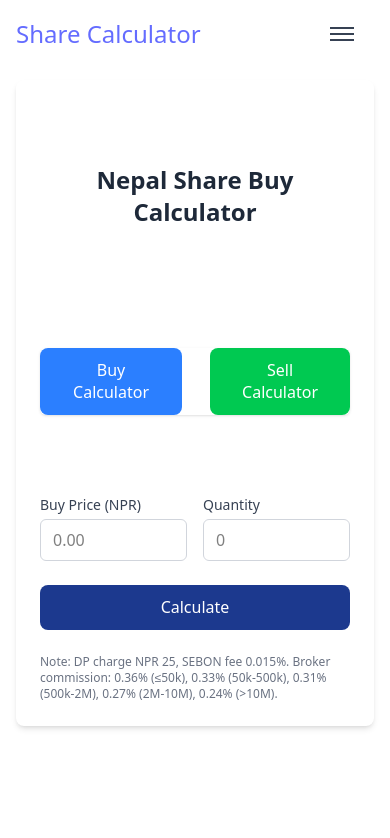
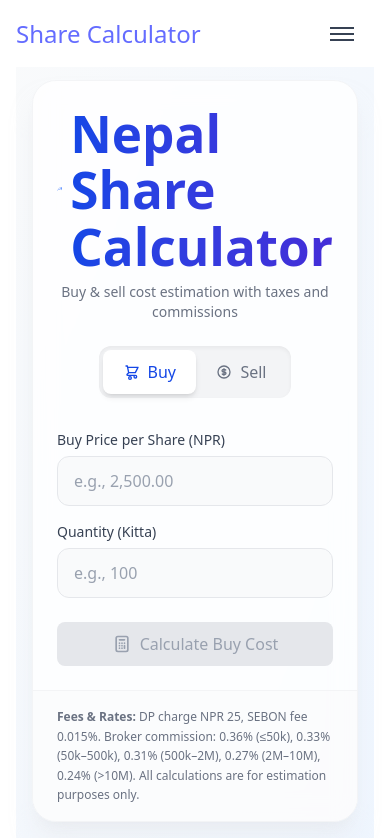
Before and after one commit to prakashydv01/Share-calculator, a React (Vite) app: page / in a window 390 px wide. Shown: the top 838 px of the page. Built offline with nearby package versions, Linux system fonts and the light colour scheme.

Commit message:
share calc ui change

```diff
--- a/src/components/calculator.jsx
+++ b/src/components/calculator.jsx
@@ -103,73 +103,93 @@ const NepalStockCalculator = () => {
   };
 
   return (
-
-      <main className="w-full px-0 py-8 font-sans bg-white-900 min-h-screen">
-      {/* SEO Metadata */}
-      <title>Share Calculator</title>
+    <main className="min-h-screen bg-gradient-to-br from-gray-50 to-blue-50 py-8 px-4 font-sans mt-8">
+      <title>Nepal Share Calculator</title>
       <meta
         name="description"
         content="Nepal Stock Buy/Sell Calculator - Calculate total costs, commissions, taxes, and net amounts for stock transactions in Nepal."
       />
-    <div className="max-w-md mx-auto bg-white rounded-lg shadow-md overflow-hidden md:max-w-2xl my-8">
-      <div className="p-6">
-        <h2 className="text-2xl font-bold text-gray-800 mb-30 mt-15 text-center">
-          Nepal Share {mode === 'buy' ? 'Buy' : 'Sell'} Calculator
-        </h2>
 
-        {/* Mode Toggle */}
-        <div className="flex justify-center mb-20">
-  <div className="inline-flex rounded-md shadow-sm">
+      <div className="max-w-lg mx-auto">
+        {/* Card Container */}
+        <div className="bg-white/80 backdrop-blur-md rounded-3xl shadow-xl shadow-gray-200/50 overflow-hidden border border-gray-100">
+          {/* Header */}
+          <div className="p-6 pb-0">
+            <div className="flex items-center justify-center mb-2">
+              <svg className="w-8 h-8 text-blue-600 mr-2" fill="none" viewBox="0 0 24 24" stroke="currentColor">
+                <path strokeLinecap="round" strokeLinejoin="round" strokeWidth={2} d="M13 7h8m0 0v8m0-8l-8 8-4-4-6 6" />
+              </svg>
+              <h1 className="text-2xl font-bold bg-clip-text text-transparent bg-gradient-to-r from-blue-700 to-indigo-700">
+                Nepal Share Calculator
+              </h1>
+            </div>
+            <p className="text-center text-sm text-gray-500 mb-6">
+              Buy & sell cost estimation with taxes and commissions
+            </p>
+
+            {/* Mode Toggle - Segmented Control Style */}
+            <div className="flex justify-center mb-8">
+              <div className="bg-gray-100 p-1 rounded-xl inline-flex shadow-inner">
                 <button
-      onClick={() => {setMode('buy'); setCalculated(false);}}
-      className={`px-4 py-2 mr-2 text-sm font-medium rounded-l-lg transition
-        ${mode === 'buy'
-          ? 'bg-blue-800 text-white'
-          : 'bg-blue-500 text-white'} !bg-blue-500`}
+                  onClick={() => { setMode('buy'); setCalculated(false); }}
+                  className={`px-6 py-2.5 text-sm font-semibold rounded-lg transition-all duration-200 flex items-center gap-2 ${
+                    mode === 'buy'
+                      ? 'bg-white text-blue-700 shadow-md'
+                      : 'text-gray-500 hover:text-gray-700'
+                  }`}
                 >
-      Buy Calculator
+                  <svg className="w-4 h-4" fill="none" viewBox="0 0 24 24" stroke="currentColor">
+                    <path strokeLinecap="round" strokeLinejoin="round" strokeWidth={2} d="M3 3h2l.4 2M7 13h10l4-8H5.4M7 13L5.4 5M7 13l-2.293 2.293c-.63.63-.184 1.707.707 1.707H17m0 0a2 2 0 100 4 2 2 0 000-4zm-8 2a2 2 0 100 4 2 2 0 000-4z" />
+                  </svg>
+                  Buy
                 </button>
                 <button
-      onClick={() => {setMode('sell'); setCalculated(false);}}
-      className={`px-4 py-2 ml-5 text-sm font-medium rounded-r-lg transition
-        ${mode === 'sell'
-          ? 'bg-green-600 text-white'
-          : 'bg-green-500 text-white'} !bg-green-500`}
+                  onClick={() => { setMode('sell'); setCalculated(false); }}
+                  className={`px-6 py-2.5 text-sm font-semibold rounded-lg transition-all duration-200 flex items-center gap-2 ${
+                    mode === 'sell'
+                      ? 'bg-white text-green-700 shadow-md'
+                      : 'text-gray-500 hover:text-gray-700'
+                  }`}
                 >
-      Sell Calculator
+                  <svg className="w-4 h-4" fill="none" viewBox="0 0 24 24" stroke="currentColor">
+                    <path strokeLinecap="round" strokeLinejoin="round" strokeWidth={2} d="M12 8c-1.657 0-3 .895-3 2s1.343 2 3 2 3 .895 3 2-1.343 2-3 2m0-8c1.11 0 2.08.402 2.599 1M12 8V7m0 1v8m0 0v1m0-1c-1.11 0-2.08-.402-2.599-1M21 12a9 9 0 11-18 0 9 9 0 0118 0z" />
+                  </svg>
+                  Sell
                 </button>
               </div>
             </div>
+          </div>
 
-
+          {/* Main Content */}
+          <div className="p-6 pt-0">
             {/* Buy Section */}
             {mode === 'buy' && (
               <div className="space-y-6">
-            <div className="grid grid-cols-2 gap-4">
+                <div className="grid grid-cols-1 sm:grid-cols-2 gap-4">
                   <div>
-                <label className="block text-sm font-medium text-gray-700 mb-1">
-                  Buy Price (NPR)
+                    <label className="block text-sm font-medium text-gray-700 mb-1.5">
+                      Buy Price per Share (NPR)
                     </label>
                     <input
                       type="text"
                       inputMode="decimal"
                       value={buyPrice}
-                  onChange={(e) => {setBuyPrice(e.target.value); setCalculated(false);}}
-                  className="w-full px-3 py-2 border border-gray-300 rounded-md focus:outline-none focus:ring-2 focus:ring-blue-500 text-black [appearance:textfield]"
-                  placeholder="0.00"
+                      onChange={(e) => { setBuyPrice(e.target.value); setCalculated(false); }}
+                      className="w-full px-4 py-3 bg-gray-50 border border-gray-200 rounded-xl focus:outline-none focus:ring-2 focus:ring-blue-500/30 focus:border-blue-500 text-gray-900 placeholder:text-gray-400 transition-all [appearance:textfield]"
+                      placeholder="e.g., 2,500.00"
                     />
                   </div>
                   <div>
-                <label className="block text-sm font-medium text-gray-700 mb-1">
-                  Quantity
+                    <label className="block text-sm font-medium text-gray-700 mb-1.5">
+                      Quantity (Kitta)
                     </label>
                     <input
                       type="text"
                       inputMode="numeric"
                       value={quantity}
-                  onChange={(e) => {setQuantity(e.target.value); setCalculated(false);}}
-                  className="w-full px-3 py-2 border border-gray-300 rounded-md focus:outline-none focus:ring-2 focus:ring-blue-500 text-black [appearance:textfield]"
-                  placeholder="0"
+                      onChange={(e) => { setQuantity(e.target.value); setCalculated(false); }}
+                      className="w-full px-4 py-3 bg-gray-50 border border-gray-200 rounded-xl focus:outline-none focus:ring-2 focus:ring-blue-500/30 focus:border-blue-500 text-gray-900 placeholder:text-gray-400 transition-all [appearance:textfield]"
+                      placeholder="e.g., 100"
                     />
                   </div>
                 </div>
@@ -177,38 +197,46 @@ const NepalStockCalculator = () => {
                 <button
                   onClick={handleCalculate}
                   disabled={!buyPrice || !quantity}
-              className={`w-full py-2 px-4 rounded-md text-white font-medium ${(!buyPrice || !quantity) ? 'bg-blue-900 cursor-not-allowed' : 'bg-blue-400 hover:bg-blue-400'}`}
+                  className={`w-full py-3.5 px-6 rounded-xl text-sm font-bold transition-all duration-200 flex items-center justify-center gap-2 ${
+                    !buyPrice || !quantity
+                      ? 'bg-gray-200 text-gray-400 cursor-not-allowed'
+                      : 'bg-gradient-to-r from-blue-600 to-blue-700 text-white shadow-lg shadow-blue-500/30 hover:shadow-blue-500/40 hover:-translate-y-0.5 active:translate-y-0'
+                  }`}
                 >
-              Calculate
+                  <svg className="w-5 h-5" fill="none" viewBox="0 0 24 24" stroke="currentColor">
+                    <path strokeLinecap="round" strokeLinejoin="round" strokeWidth={2} d="M9 7h6m0 10v-3m-3 3h.01M9 17h.01M9 14h.01M12 14h.01M15 11h.01M12 11h.01M9 11h.01M7 21h10a2 2 0 002-2V5a2 2 0 00-2-2H7a2 2 0 00-2 2v14a2 2 0 002 2z" />
+                  </svg>
+                  Calculate Buy Cost
                 </button>
 
                 {/* Buy Results */}
                 {calculated && (
-              <div className="mt-4 p-4 bg-blue-50 rounded-lg">
+                  <div className="mt-4 bg-gradient-to-br from-blue-50 to-blue-100/50 p-5 rounded-2xl border border-blue-200 shadow-inner">
+                    <h3 className="text-sm font-semibold text-blue-800 mb-4">Purchase Breakdown</h3>
                     <div className="space-y-3">
-                  <div className="flex justify-between">
-                    <span className="text-gray-700">Amount Before Commission:</span>
-                    <span className="font-medium text-gray-950">{formatNPR(calculateBuyDetails().amount)}</span>
+                      <div className="flex justify-between text-sm">
+                        <span className="text-gray-600">Amount (Excl. Fees)</span>
+                        <span className="font-medium text-gray-900">{formatNPR(calculateBuyDetails().amount)}</span>
                       </div>
-                  <div className="flex justify-between">
-                    <span className="text-gray-700">DP Charge:</span>
-                    <span className="font-medium text-gray-950">{formatNPR(DP_CHARGE)}</span>
+                      <div className="flex justify-between text-sm">
+                        <span className="text-gray-600">DP Charge</span>
+                        <span className="font-medium text-gray-900">{formatNPR(DP_CHARGE)}</span>
                       </div>
-                  <div className="flex justify-between">
-                    <span className="text-gray-700">SEBON Fee (0.015%):</span>
-                    <span className="font-medium text-gray-950">{formatNPR(calculateBuyDetails().sebonFeeAmount)}</span>
+                      <div className="flex justify-between text-sm">
+                        <span className="text-gray-600">SEBON Fee (0.015%)</span>
+                        <span className="font-medium text-gray-900">{formatNPR(calculateBuyDetails().sebonFeeAmount)}</span>
                       </div>
-                  <div className="flex justify-between">
-                    <span className="text-gray-700">Broker Commission:</span>
-                    <span className="font-medium text-gray-950">{formatNPR(calculateBuyDetails().commission)}</span>
+                      <div className="flex justify-between text-sm">
+                        <span className="text-gray-600">Broker Commission</span>
+                        <span className="font-medium text-gray-900">{formatNPR(calculateBuyDetails().commission)}</span>
                       </div>
-                  <div className="flex justify-between">
-                    <span className="text-gray-700">Actual Price Per Share (WACC):</span>
-                    <span className="font-medium text-gray-950">{formatNPR(calculateBuyDetails().actualPricePerShare)}</span>
+                      <div className="flex justify-between text-sm">
+                        <span className="text-gray-600">WACC Price/Share</span>
+                        <span className="font-medium text-blue-700">{formatNPR(calculateBuyDetails().actualPricePerShare)}</span>
                       </div>
-                  <div className="flex justify-between pt-3 mt-3 border-t border-blue-200">
-                    <span className="text-gray-700 font-semibold">Total Amount to Pay:</span>
-                    <span className="text-blue-700 font-bold">{formatNPR(calculateBuyDetails().totalAmount)}</span>
+                      <div className="pt-3 mt-3 border-t border-blue-200 flex justify-between">
+                        <span className="text-base font-semibold text-gray-800">Total Payable</span>
+                        <span className="text-lg font-bold text-blue-700">{formatNPR(calculateBuyDetails().totalAmount)}</span>
                       </div>
                     </div>
                   </div>
@@ -219,54 +247,54 @@ const NepalStockCalculator = () => {
             {/* Sell Section */}
             {mode === 'sell' && (
               <div className="space-y-6">
-            <div className="grid grid-cols-2 gap-4">
+                <div className="grid grid-cols-1 sm:grid-cols-2 gap-4">
                   <div>
-                <label className="block text-sm font-medium text-gray-700 mb-1">
-                  Sale Price (NPR)
+                    <label className="block text-sm font-medium text-gray-700 mb-1.5">
+                      Sale Price per Share (NPR)
                     </label>
                     <input
                       type="text"
                       inputMode="decimal"
                       value={sellPrice}
-                  onChange={(e) => {setSellPrice(e.target.value); setCalculated(false);}}
-                  className="w-full px-3 py-2 border border-gray-300 rounded-md focus:outline-none focus:ring-2 focus:ring-green-500 text-black [appearance:textfield]"
-                  placeholder="0.00"
+                      onChange={(e) => { setSellPrice(e.target.value); setCalculated(false); }}
+                      className="w-full px-4 py-3 bg-gray-50 border border-gray-200 rounded-xl focus:outline-none focus:ring-2 focus:ring-green-500/30 focus:border-green-500 text-gray-900 placeholder:text-gray-400 transition-all [appearance:textfield]"
+                      placeholder="e.g., 3,200.00"
                     />
                   </div>
                   <div>
-                <label className="block text-sm font-medium text-gray-700 mb-1">
-                  Purchase Price (NPR)
+                    <label className="block text-sm font-medium text-gray-700 mb-1.5">
+                      Original Purchase Price (NPR)
                     </label>
                     <input
                       type="text"
                       inputMode="decimal"
                       value={purchasePrice}
-                  onChange={(e) => {setPurchasePrice(e.target.value); setCalculated(false);}}
-                  className="w-full px-3 py-2 border border-gray-300 rounded-md focus:outline-none focus:ring-2 focus:ring-green-500 text-black [appearance:textfield]"
-                  placeholder="0.00"
+                      onChange={(e) => { setPurchasePrice(e.target.value); setCalculated(false); }}
+                      className="w-full px-4 py-3 bg-gray-50 border border-gray-200 rounded-xl focus:outline-none focus:ring-2 focus:ring-green-500/30 focus:border-green-500 text-gray-900 placeholder:text-gray-400 transition-all [appearance:textfield]"
+                      placeholder="e.g., 2,500.00"
                     />
                   </div>
                   <div>
-                <label className="block text-sm font-medium text-gray-700 mb-1">
-                  Quantity
+                    <label className="block text-sm font-medium text-gray-700 mb-1.5">
+                      Quantity (Kitta)
                     </label>
                     <input
                       type="text"
                       inputMode="numeric"
                       value={quantity}
-                  onChange={(e) => {setQuantity(e.target.value); setCalculated(false);}}
-                  className="w-full px-3 py-2 border border-gray-300 rounded-md focus:outline-none focus:ring-2 focus:ring-green-500 text-black [appearance:textfield]"
-                  placeholder="0"
+                      onChange={(e) => { setQuantity(e.target.value); setCalculated(false); }}
+                      className="w-full px-4 py-3 bg-gray-50 border border-gray-200 rounded-xl focus:outline-none focus:ring-2 focus:ring-green-500/30 focus:border-green-500 text-gray-900 placeholder:text-gray-400 transition-all [appearance:textfield]"
+                      placeholder="e.g., 100"
                     />
                   </div>
                   <div>
-                <label className="block text-sm font-medium text-gray-700 mb-1">
+                    <label className="block text-sm font-medium text-gray-700 mb-1.5">
                       Investor Type
                     </label>
                     <select
                       value={investorType}
-                  onChange={(e) => {setInvestorType(e.target.value); setCalculated(false);}}
-                  className="w-full px-3 py-2 border border-gray-300 rounded-md focus:outline-none focus:ring-2 focus:ring-green-500 text-black"
+                      onChange={(e) => { setInvestorType(e.target.value); setCalculated(false); }}
+                      className="w-full px-4 py-3 bg-gray-50 border border-gray-200 rounded-xl focus:outline-none focus:ring-2 focus:ring-green-500/30 focus:border-green-500 text-gray-900 cursor-pointer transition-all"
                     >
                       <option value="individual">Individual</option>
                       <option value="institution">Institution</option>
@@ -274,75 +302,97 @@ const NepalStockCalculator = () => {
                   </div>
                 </div>
 
-            {/* Capital Gain Tax Note */}
-            <div className="text-sm bg-yellow-50 p-3 rounded border border-yellow-200">
-              <p className="text-yellow-700">
-                Note: Capital gain tax of 7.5% applies for holdings less than 365 days.
-                Purchase price is converted to WACC internally before calculation.
+                {/* Tax Note */}
+                <div className="flex items-start gap-2 p-3 bg-amber-50 rounded-xl border border-amber-200 text-sm text-amber-800">
+                  <svg className="w-5 h-5 flex-shrink-0 mt-0.5" fill="none" viewBox="0 0 24 24" stroke="currentColor">
+                    <path strokeLinecap="round" strokeLinejoin="round" strokeWidth={2} d="M13 16h-1v-4h-1m1-4h.01M21 12a9 9 0 11-18 0 9 9 0 0118 0z" />
+                  </svg>
+                  <p>
+                    Capital gain tax of <strong>7.5%</strong> applies for holdings less than 365 days.
+                    Purchase price is internally adjusted to WACC (Weighted Average Cost of Capital).
                   </p>
                 </div>
 
                 <button
                   onClick={handleCalculate}
                   disabled={!sellPrice || !purchasePrice || !quantity}
-              className={`w-full py-2 px-4 rounded-md text-white font-medium ${(!sellPrice || !purchasePrice || !quantity) ? 'bg-gray-400 cursor-not-allowed' : 'bg-green-600 hover:bg-green-700'}`}
+                  className={`w-full py-3.5 px-6 rounded-xl text-sm font-bold transition-all duration-200 flex items-center justify-center gap-2 ${
+                    !sellPrice || !purchasePrice || !quantity
+                      ? 'bg-gray-200 text-gray-400 cursor-not-allowed'
+                      : 'bg-gradient-to-r from-green-600 to-emerald-700 text-white shadow-lg shadow-green-500/30 hover:shadow-green-500/40 hover:-translate-y-0.5 active:translate-y-0'
+                  }`}
                 >
-              Calculate
+                  <svg className="w-5 h-5" fill="none" viewBox="0 0 24 24" stroke="currentColor">
+                    <path strokeLinecap="round" strokeLinejoin="round" strokeWidth={2} d="M14 10l-2 1m0 0l-2-1m2 1v2.5M20 7l-2 1m2-1l-2-1m2 1v2.5M14 4l-2-1-2 1M4 7l2-1M4 7l2 1M4 7v2.5M12 21l-2-1m2 1l2-1m-2 1v-2.5M6 18l-2-1v-2.5M18 18l2-1v-2.5" />
+                  </svg>
+                  Calculate Sale Details
                 </button>
 
                 {/* Sell Results */}
                 {calculated && (
-              <div className="mt-4 p-4 bg-green-50 rounded-lg">
+                  <div className="mt-4 bg-gradient-to-br from-green-50 to-emerald-100/50 p-5 rounded-2xl border border-green-200 shadow-inner">
+                    <h3 className="text-sm font-semibold text-green-800 mb-4">Sale Breakdown</h3>
                     <div className="space-y-3">
-                  <div className="flex justify-between">
-                    <span className="text-gray-700">Amount Before Commission:</span>
-                    <span className="font-medium text-gray-950">{formatNPR(calculateSellDetails().saleAmount)}</span>
+                      <div className="flex justify-between text-sm">
+                        <span className="text-gray-600">Gross Sale Amount</span>
+                        <span className="font-medium text-gray-900">{formatNPR(calculateSellDetails().saleAmount)}</span>
                       </div>
-                  <div className="flex justify-between">
-                    <span className="text-gray-700">Purchase Price (WACC):</span>
-                    <span className="font-medium text-gray-950">{formatNPR(calculateSellDetails().waccPrice)}</span>
+                      <div className="flex justify-between text-sm">
+                        <span className="text-gray-600">Adjusted Purchase Price (WACC)</span>
+                        <span className="font-medium text-green-800">{formatNPR(calculateSellDetails().waccPrice)}</span>
                       </div>
-                  <div className="flex justify-between">
-                    <span className="text-gray-700">Purchase Amount:</span>
-                    <span className="font-medium text-gray-950">{formatNPR(calculateSellDetails().purchaseAmount)}</span>
+                      <div className="flex justify-between text-sm">
+                        <span className="text-gray-600">Total Purchase Value</span>
+                        <span className="font-medium text-gray-900">{formatNPR(calculateSellDetails().purchaseAmount)}</span>
                       </div>
-                  <div className="flex justify-between">
-                    <span className="text-gray-700">DP Charge:</span>
-                    <span className="font-medium text-gray-950">{formatNPR(DP_CHARGE)}</span>
+                      <div className="flex justify-between text-sm">
+                        <span className="text-gray-600">DP Charge</span>
+                        <span className="font-medium text-gray-900">{formatNPR(DP_CHARGE)}</span>
                       </div>
-                  <div className="flex justify-between">
-                    <span className="text-gray-700">SEBON Fee (0.015%):</span>
-                    <span className="font-medium text-gray-950">{formatNPR(calculateSellDetails().sebonFeeOnSell)}</span>
+                      <div className="flex justify-between text-sm">
+                        <span className="text-gray-600">SEBON Fee (0.015%)</span>
+                        <span className="font-medium text-gray-900">{formatNPR(calculateSellDetails().sebonFeeOnSell)}</span>
                       </div>
-                  <div className="flex justify-between">
-                    <span className="text-gray-700">Broker Commission:</span>
-                    <span className="font-medium text-gray-950">{formatNPR(calculateSellDetails().commissionOnSell)}</span>
+                      <div className="flex justify-between text-sm">
+                        <span className="text-gray-600">Broker Commission</span>
+                        <span className="font-medium text-gray-900">{formatNPR(calculateSellDetails().commissionOnSell)}</span>
                       </div>
-                  <div className="flex justify-between">
-                    <span className="text-gray-700">Capital Gain Tax (7.5%):</span>
-                    <span className="font-medium text-gray-950">{formatNPR(calculateSellDetails().capitalGainTax)}</span>
+                      <div className="flex justify-between text-sm">
+                        <span className="text-gray-600">Capital Gain Tax (7.5%)</span>
+                        <span className="font-medium text-red-600">{formatNPR(calculateSellDetails().capitalGainTax)}</span>
                       </div>
-                  <div className="flex justify-between">
-                    <span className="text-gray-700">Profit/Loss:</span>
-                    <span className={`font-medium ${calculateSellDetails().profit >= 0 ? 'text-green-600' : 'text-red-600'}`}>
+                      <div className="flex justify-between text-sm font-semibold">
+                        <span className="text-gray-700">Profit / Loss</span>
+                        <span className={`${
+                          calculateSellDetails().profit >= 0 ? 'text-emerald-700' : 'text-red-700'
+                        }`}>
                           {formatNPR(calculateSellDetails().profit)}
                         </span>
                       </div>
-                  <div className="flex justify-between pt-3 mt-3 border-t border-green-200">
-                    <span className="text-gray-700 font-semibold">Net Amount Received:</span>
-                    <span className="text-green-700 font-bold">{formatNPR(calculateSellDetails().netAmount)}</span>
+                      <div className="pt-3 mt-3 border-t border-green-200 flex justify-between">
+                        <span className="text-base font-semibold text-gray-800">Net Amount You Receive</span>
+                        <span className="text-lg font-bold text-green-700">{formatNPR(calculateSellDetails().netAmount)}</span>
                       </div>
                     </div>
                   </div>
                 )}
               </div>
             )}
+          </div>
 
-        {/* Footer Notes */}
-        <div className="mt-6 text-xs text-gray-500">
-          <p>Note: DP charge NPR 25, SEBON fee 0.015%. Broker commission: 0.36% (≤50k), 0.33% (50k-500k), 0.31% (500k-2M), 0.27% (2M-10M), 0.24% (&gt;10M).</p>
+          {/* Footer */}
+          <div className="px-6 py-4 bg-gray-50/50 border-t border-gray-100">
+            <p className="text-xs text-gray-500 leading-relaxed">
+              <strong>Fees & Rates:</strong> DP charge NPR 25, SEBON fee 0.015%.
+              Broker commission: 0.36% (≤50k), 0.33% (50k–500k), 0.31% (500k–2M), 0.27% (2M–10M), 0.24% (&gt;10M).
+              All calculations are for estimation purposes only.
+            </p>
           </div>
         </div>
+
+        <p className="text-center text-xs text-gray-400 mt-4">
+          Built for Nepalese stock market investors · Not financial advice
+        </p>
       </div>
     </main>
   );
```
Lines whose indentation alone changed are shown as unchanged.
